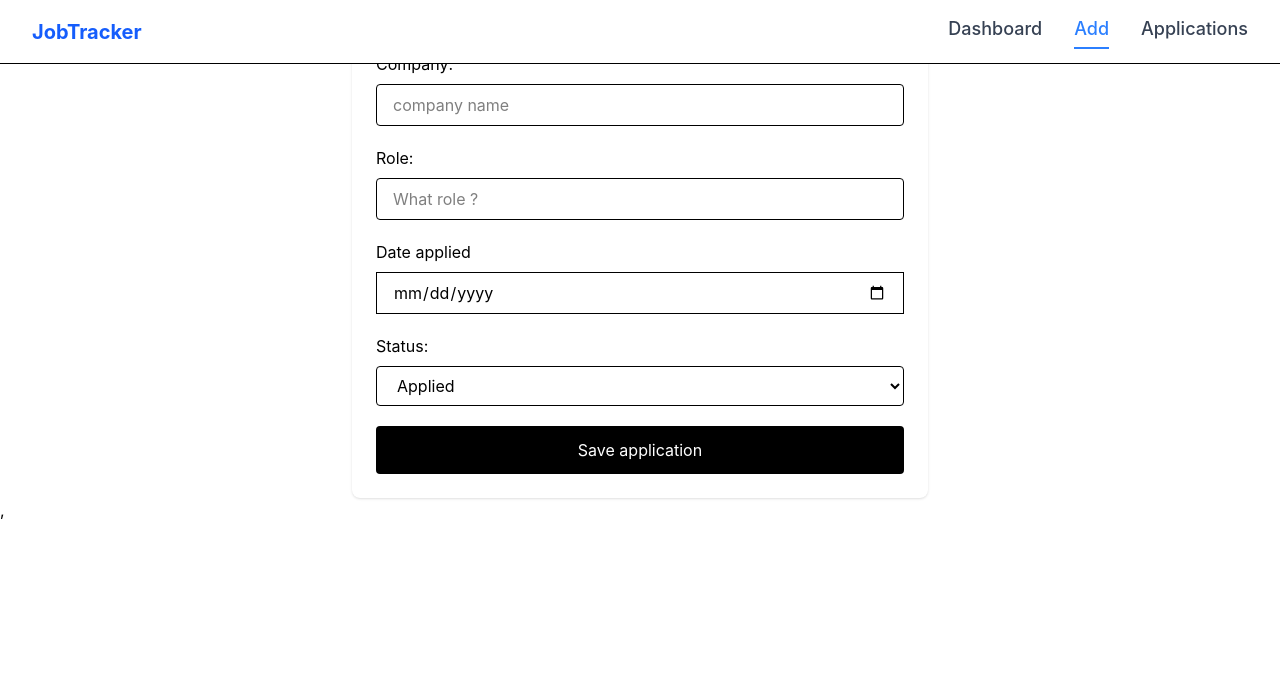
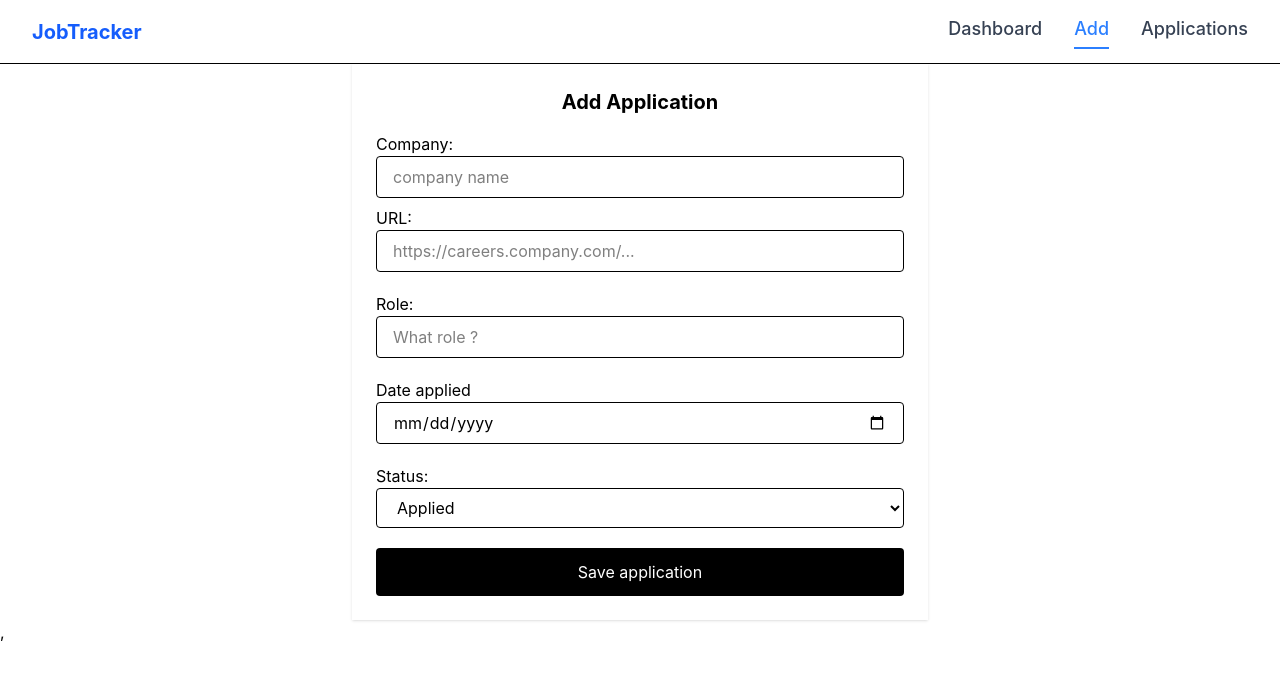
Before and after one commit to abdel1413/ApplicationTracker, a React (Vite) app: page /Add in a window 1280 px wide. Shown: the top 676 px of the page. Built offline with nearby package versions, Linux system fonts and the light colour scheme.

Commit message:
added url link

```diff
--- a/src/components/application/ApplicationForm.jsx
+++ b/src/components/application/ApplicationForm.jsx
@@ -36,44 +36,53 @@ export const ApplicationForm = ({onSubmit})=>{
 
 
     return (<>
-    <form className="max-w-xl mx-auto bg-white shadow rounded-lg p-6 space-y-5"
+    <form className="max-w-xl mx-auto bg-white shadow shadow-lg shadow-md shadow-sm  p-6 space-y-5 mt-16 "
     onSubmit={handleSubmit}>
         <div>
-            <h2 className="text-xl font-bold">
+            <h2 className="text-xl font-bold text-center mb-4">
                 Add Application
             </h2>
-            <label className="block mb-2">Company: </label>
+            <label className="block ">Company: </label>
             <input
              type="text"
             placeholder="company name "
             name="company"
             value={formData.company}
             onChange={handleChange}
+            className="w-full px-4 py-2 border rounded mb-2"
+            />
+            <label className="block "> URL: </label>
+            <input
+             type="url"
+            placeholder="https://careers.company.com/..."
+            name="companyUrl"
+            value={formData.companyUrl}
+            onChange={handleChange}
             className="w-full px-4 py-2 border rounded"
             />
         </div>
-        <div>
-            <label  className="block mb-2">Role: </label>
+        <div className="mt-0">
+            <label  className="block ">Role: </label>
 
             <input type="text"
             name="role"
             value={formData.role}
             onChange={handleChange}
             placeholder="What role ? "
-            className="w-full px-4 py-2 border rounded"
+            className="w-full px-4 py-2 border rounded "
             />
         </div>
-        <div>
-            <label  className="block mb-2">Date applied</label>
+        <div  className="mt-0">
+            <label  className="block ">Date applied</label>
             <input type="date"
             name="dateApplied"
             value={formData.dateApplied}
             onChange={handleChange}
             placeholder="date applied"
-            className="w-full px-4 py-2 border rounder"/>
+            className="w-full px-4 py-2 border rounded "/>
         </div>
         <div>
-            <label className="block mb-2">Status:</label>
+            <label className="block ">Status:</label>
             <select
              name="status"
             id=""
@@ -101,7 +110,9 @@ export const ApplicationForm = ({onSubmit})=>{
 
 
 const initialState = {
+
     company: "",
+    companyUrl: "",
     role : "",
     dateApplied: "",
     status : "applied"
```
